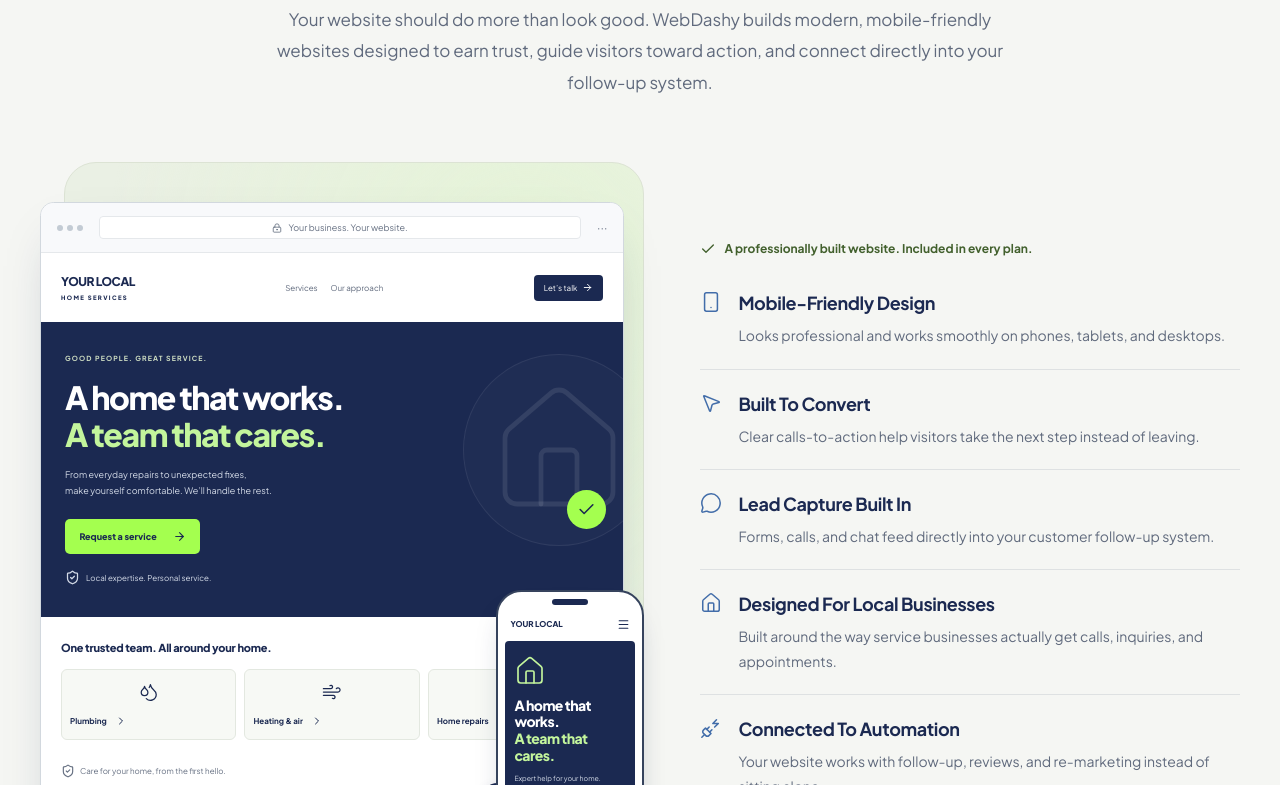
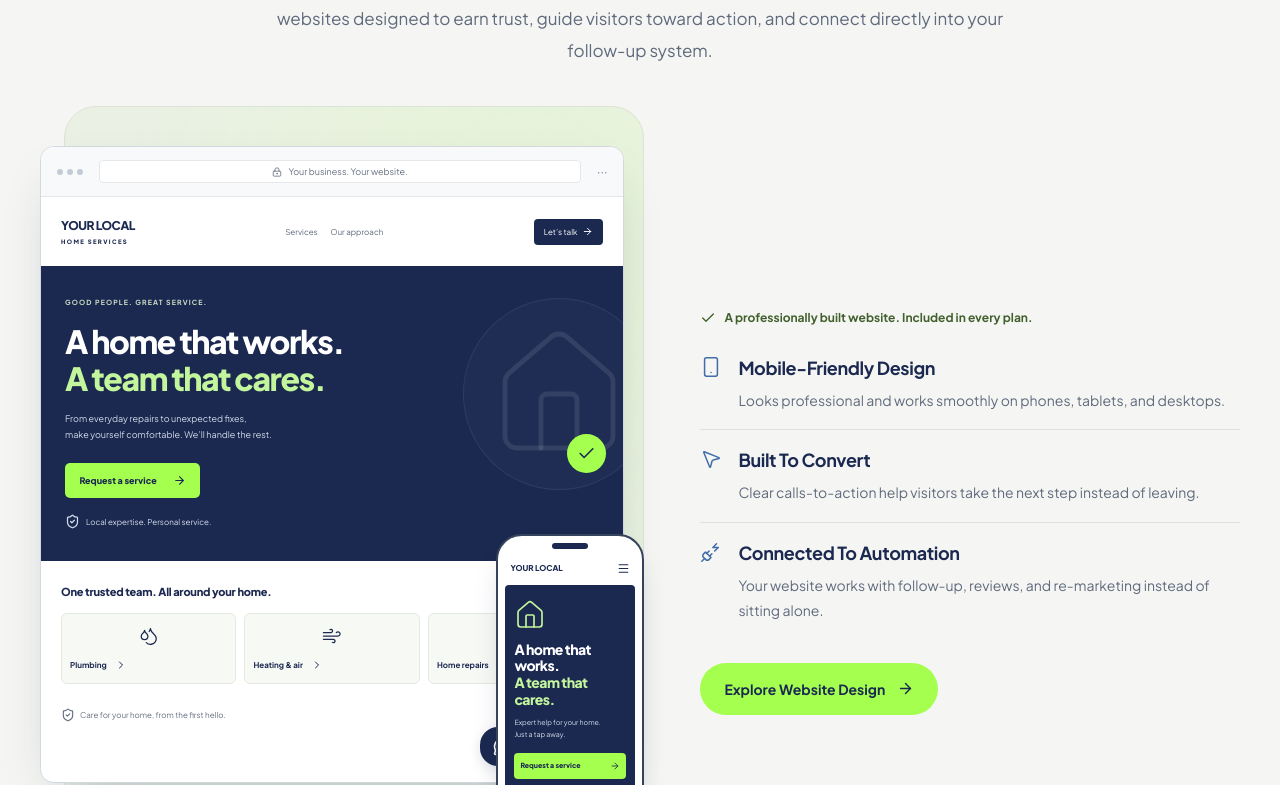
Before and after one commit to garmorpro/webdashy, a Next.js app: page / in a window 1280 px wide. Shown: the part 4035-4820 px from the top of the page. Built offline with nearby package versions, Linux system fonts and the light colour scheme.

Commit message:
Tighten homepage previews and process layout

```diff
--- a/src/app/(marketing)/page.tsx
+++ b/src/app/(marketing)/page.tsx
@@ -3,6 +3,7 @@ import { Automation } from "@/components/marketing/automation";
 import { CustomerProblems } from "@/components/marketing/customer-problems";
 import { MobileCrm } from "@/components/marketing/mobile-crm";
 import { ServicesOverview } from "@/components/marketing/services-overview";
+import { HowItWorks } from "@/components/marketing/how-it-works";
 import { Hero } from "@/components/marketing/hero";
 import { WebsiteDesign } from "@/components/marketing/website-design";
 import { WebDashySystem } from "@/components/marketing/webdashy-system";
@@ -23,6 +24,7 @@ export default function HomePage() {
       <Automation />
       <MobileCrm />
       <ServicesOverview />
+      <HowItWorks />
     </>
   );
 }
--- /dev/null
+++ b/src/components/marketing/how-it-works.tsx
@@ -0,0 +1,103 @@
+import Link from "next/link";
+import { ArrowRight, MessagesSquare, PlugZap, Rocket, Handshake } from "lucide-react";
+
+const steps = [
+  {
+    number: "01",
+    title: "Discovery",
+    description:
+      "We learn about your business, services, customers, and what you want WebDashy to help improve.",
+    icon: MessagesSquare,
+  },
+  {
+    number: "02",
+    title: "Build & Connect",
+    description:
+      "We build your website and configure the tools, workflows, and follow-up your business needs.",
+    icon: PlugZap,
+  },
+  {
+    number: "03",
+    title: "Review & Launch",
+    description:
+      "We walk through everything with you, make final adjustments, and get your WebDashy system live.",
+    icon: Rocket,
+  },
+  {
+    number: "04",
+    title: "Grow & Support",
+    description:
+      "Once you’re live, we stay available to help with updates, support, and improving how your system works over time.",
+    icon: Handshake,
+  },
+];
+
+export function HowItWorks() {
+  return (
+    <section
+      aria-labelledby="how-it-works-heading"
+      className="bg-[#f5f6f3] py-20 text-[#1b2951] sm:py-24 lg:py-28"
+    >
+      <div className="mx-auto max-w-7xl px-6 lg:px-10">
+        <div className="mx-auto max-w-3xl text-center">
+          <p className="flex items-center justify-center gap-3 text-[10px] font-bold tracking-[0.16em] uppercase sm:text-xs">
+            <span aria-hidden="true" className="h-0.5 w-7 bg-[#a4ff4f]" />
+            SIMPLE FROM DAY ONE
+          </p>
+          <h2
+            id="how-it-works-heading"
+            className="mt-6 text-[clamp(2rem,3.6vw,3.25rem)] leading-[1.15] font-extrabold tracking-[-0.045em] text-balance"
+          >
+            From First Conversation To A System That Works For You.
+          </h2>
+          <p className="mx-auto mt-6 max-w-[680px] text-base leading-[1.85] text-[#606a7d] sm:text-[17px]">
+            We keep the process simple. You tell us about your business, we build
+            and connect the system, and then we help you get everything launched
+            and working together.
+          </p>
+        </div>
+
+        <ol className="mt-12 grid grid-cols-1 lg:mt-16 lg:grid-cols-4">
+          {steps.map(({ number, title, description, icon: Icon }) => (
+            <li
+              key={number}
+              className="relative pb-10 pl-20 last:pb-0 after:absolute after:top-14 after:bottom-0 after:left-7 after:w-px after:bg-[#1b2951]/20 last:after:hidden sm:pl-24 lg:pb-0 lg:pl-0 lg:after:top-7 lg:text-center lg:after:left-1/2 lg:after:h-px lg:after:w-full"
+            >
+              <span className="absolute top-0 left-0 flex size-14 items-center justify-center rounded-full border border-[#1b2951]/10 bg-[#a4ff4f] text-xl font-extrabold tracking-[-0.04em] lg:relative lg:z-10 lg:mx-auto">
+                <span className="sr-only">Step </span>
+                {number}
+              </span>
+              <div className="pt-1 lg:px-4 lg:pt-8">
+                <Icon size={24} strokeWidth={1.6} aria-hidden="true" className="mb-4 text-[#52633e] lg:mx-auto" />
+                <h3 className="text-xl leading-snug font-bold tracking-[-0.025em]">
+                  {title}
+                </h3>
+                <p className="mx-auto mt-4 max-w-md text-[15px] leading-[1.8] text-[#606a7d]">
+                  {description}
+                </p>
+              </div>
+            </li>
+          ))}
+        </ol>
+
+        <div className="mt-14 flex flex-col items-start gap-7 rounded-2xl border border-[#1b2951]/10 bg-white p-7 sm:p-9 lg:mt-16 lg:flex-row lg:items-center lg:justify-between lg:gap-10 lg:p-10">
+          <div className="max-w-2xl">
+            <h3 className="text-xl leading-snug font-bold tracking-[-0.025em] sm:text-2xl">
+              You run your business. We handle the system behind it.
+            </h3>
+            <p className="mt-3 text-[15px] leading-[1.8] text-[#606a7d]">
+              No complicated software setup. No piecing together five different
+              tools on your own.
+            </p>
+          </div>
+          <Link
+            href="/how-it-works"
+            className="inline-flex min-h-12 shrink-0 items-center justify-center gap-3 rounded-full bg-[#a4ff4f] px-7 py-4 text-sm font-bold text-[#1b2951] transition-colors hover:bg-[#94ef40] focus-visible:outline-2 focus-visible:outline-offset-4 focus-visible:outline-[#1b2951]"
+          >
+            See The Full Process <ArrowRight size={17} aria-hidden="true" />
+          </Link>
+        </div>
+      </div>
+    </section>
+  );
+}
--- a/src/components/marketing/mobile-crm.tsx
+++ b/src/components/marketing/mobile-crm.tsx
@@ -4,9 +4,7 @@ import styles from "./mobile-crm.module.css";
 const benefits = [
   { title: "Manage New Leads", description: "See new inquiries and customer details in one organized place.", icon: UsersRound },
   { title: "Reply From Your Phone", description: "Keep customer conversations moving while you’re on the go.", icon: MessagesSquare },
-  { title: "Keep Contacts Organized", description: "Customer details and conversation history stay easy to access.", icon: ContactRound },
   { title: "Track Follow-Up", description: "See what needs attention and keep leads from slipping through the cracks.", icon: ListChecks },
-  { title: "Stay On Top Of Appointments", description: "Keep customer follow-up and scheduled appointments connected.", icon: CalendarDays },
 ];
 
 const capabilities = [
@@ -44,14 +42,14 @@ function MobileCrmAccessVisual() {
 
 export function MobileCrm() {
   return (
-    <section aria-labelledby="mobile-crm-heading" className="bg-[#f5f6f3] py-20 text-[#1b2951] sm:py-24 lg:py-28">
-      <div className="mx-auto grid max-w-7xl items-center gap-12 px-6 lg:grid-cols-[1fr_1.05fr] lg:gap-16 lg:px-10">
+    <section aria-labelledby="mobile-crm-heading" className="bg-[#f5f6f3] py-14 text-[#1b2951] sm:py-16 lg:py-20">
+      <div className="mx-auto grid max-w-7xl items-center gap-8 px-6 lg:grid-cols-[1fr_1.05fr] lg:gap-16 lg:px-10">
         <MobileCrmAccessVisual />
         <div className="min-w-0">
           <p className="flex items-center gap-3 text-[10px] font-bold tracking-[0.16em] uppercase sm:text-xs"><span aria-hidden="true" className="h-0.5 w-7 bg-[#a4ff4f]" />YOUR BUSINESS ON THE GO</p>
           <h2 id="mobile-crm-heading" className="mt-6 text-[clamp(2rem,3.6vw,3.25rem)] leading-[1.15] font-extrabold tracking-[-0.045em] text-balance">Stay Connected To Leads And Customers From Your Phone.</h2>
           <p className="mt-6 text-base leading-[1.85] text-[#606a7d]">Your WebDashy system includes mobile CRM access so you can keep up with customer conversations, contacts, appointments, and follow-up while you’re away from your desk.</p>
-          <ul className="mt-7 space-y-5">
+          <ul className="mt-6 space-y-4">
             {benefits.map(({ title, description, icon: Icon }) => (
               <li className="flex gap-4" key={title}>
                 <span className="flex size-10 shrink-0 items-center justify-center rounded-xl border border-[#1b2951]/10 bg-white"><Icon size={20} strokeWidth={1.65} aria-hidden="true" /></span>
@@ -59,7 +57,7 @@ export function MobileCrm() {
               </li>
             ))}
           </ul>
-          <p className="mt-8 flex gap-3 border-t border-[#1b2951]/10 pt-6 text-sm leading-[1.8] text-[#606a7d]"><Sparkles className="mt-1 shrink-0 text-[#42602d]" size={18} aria-hidden="true" />Your website and automations work behind the scenes while mobile access helps you stay connected.</p>
+          <p className="mt-6 flex gap-3 border-t border-[#1b2951]/10 pt-4 text-sm leading-[1.8] text-[#606a7d]"><Sparkles className="mt-1 shrink-0 text-[#42602d]" size={18} aria-hidden="true" />Your website and automations work behind the scenes while mobile access helps you stay connected.</p>
           <a href="/how-it-works" className="mt-6 inline-flex items-center justify-center gap-3 rounded-full bg-[#a4ff4f] px-6 py-4 text-sm font-bold transition-colors hover:bg-[#94ef40] focus-visible:outline-2 focus-visible:outline-offset-4 focus-visible:outline-[#1b2951]">See How The System Works <ArrowRight size={17} aria-hidden="true" /></a>
         </div>
       </div>
--- a/src/components/marketing/website-design.tsx
+++ b/src/components/marketing/website-design.tsx
@@ -8,8 +8,6 @@ import styles from "./website-design.module.css";
 const benefits = [
   { title: "Mobile-Friendly Design", description: "Looks professional and works smoothly on phones, tablets, and desktops.", icon: Smartphone },
   { title: "Built To Convert", description: "Clear calls-to-action help visitors take the next step instead of leaving.", icon: MousePointer2 },
-  { title: "Lead Capture Built In", description: "Forms, calls, and chat feed directly into your customer follow-up system.", icon: MessageCircle },
-  { title: "Designed For Local Businesses", description: "Built around the way service businesses actually get calls, inquiries, and appointments.", icon: House },
   { title: "Connected To Automation", description: "Your website works with follow-up, reviews, and re-marketing instead of sitting alone.", icon: PlugZap },
 ];
 
@@ -73,20 +71,20 @@ function WebsitePreview() {
 
 export function WebsiteDesign() {
   return (
-    <section aria-labelledby="website-design-heading" className="border-t border-[#1b2951]/10 bg-[#f5f6f3] py-20 text-[#1b2951] sm:py-24 lg:py-28">
+    <section aria-labelledby="website-design-heading" className="border-t border-[#1b2951]/10 bg-[#f5f6f3] py-14 text-[#1b2951] sm:py-16 lg:py-20">
       <div className="mx-auto max-w-7xl px-6 lg:px-10">
         <div className="mx-auto max-w-3xl text-center">
           <p className="flex items-center justify-center gap-3 text-[10px] font-bold tracking-[0.16em] uppercase sm:text-xs"><span aria-hidden="true" className="h-0.5 w-7 bg-[#a4ff4f]" />YOUR DIGITAL FRONT DOOR</p>
           <h2 id="website-design-heading" className="mt-6 text-[clamp(2rem,3.6vw,3.25rem)] leading-[1.15] font-extrabold tracking-[-0.045em] text-balance">A Better Website Is Where Better Follow-Up Starts.</h2>
           <p className="mt-6 text-base leading-[1.85] text-[#606a7d] sm:text-[17px]">Your website should do more than look good. WebDashy builds modern, mobile-friendly websites designed to earn trust, guide visitors toward action, and connect directly into your follow-up system.</p>
         </div>
-        <div className="mt-12 grid items-center gap-12 lg:mt-16 lg:grid-cols-[1.12fr_1fr] lg:gap-14">
+        <div className="mt-8 grid items-center gap-8 lg:mt-10 lg:grid-cols-[1.12fr_1fr] lg:gap-14">
           <WebsitePreview />
           <div>
             <p className="mb-3 flex items-center gap-2 text-xs font-bold text-[#42602d]"><Check size={16} aria-hidden="true" /> A professionally built website. Included in every plan.</p>
             <ul className="divide-y divide-[#1b2951]/10">
               {benefits.map(({ title, description, icon: Icon }) => (
-                <li key={title} className="flex gap-4 py-5">
+                <li key={title} className="flex gap-4 py-4">
                   <Icon className="mt-0.5 shrink-0 text-[#426da9]" size={22} strokeWidth={1.65} aria-hidden="true" />
                   <div><h3 className="text-base font-bold tracking-[-0.02em] sm:text-lg">{title}</h3><p className="mt-1.5 text-sm leading-[1.8] text-[#606a7d]">{description}</p></div>
                 </li>
```
Also changed, not shown: src/components/marketing/services-overview.tsx (+12 -12 lines).
